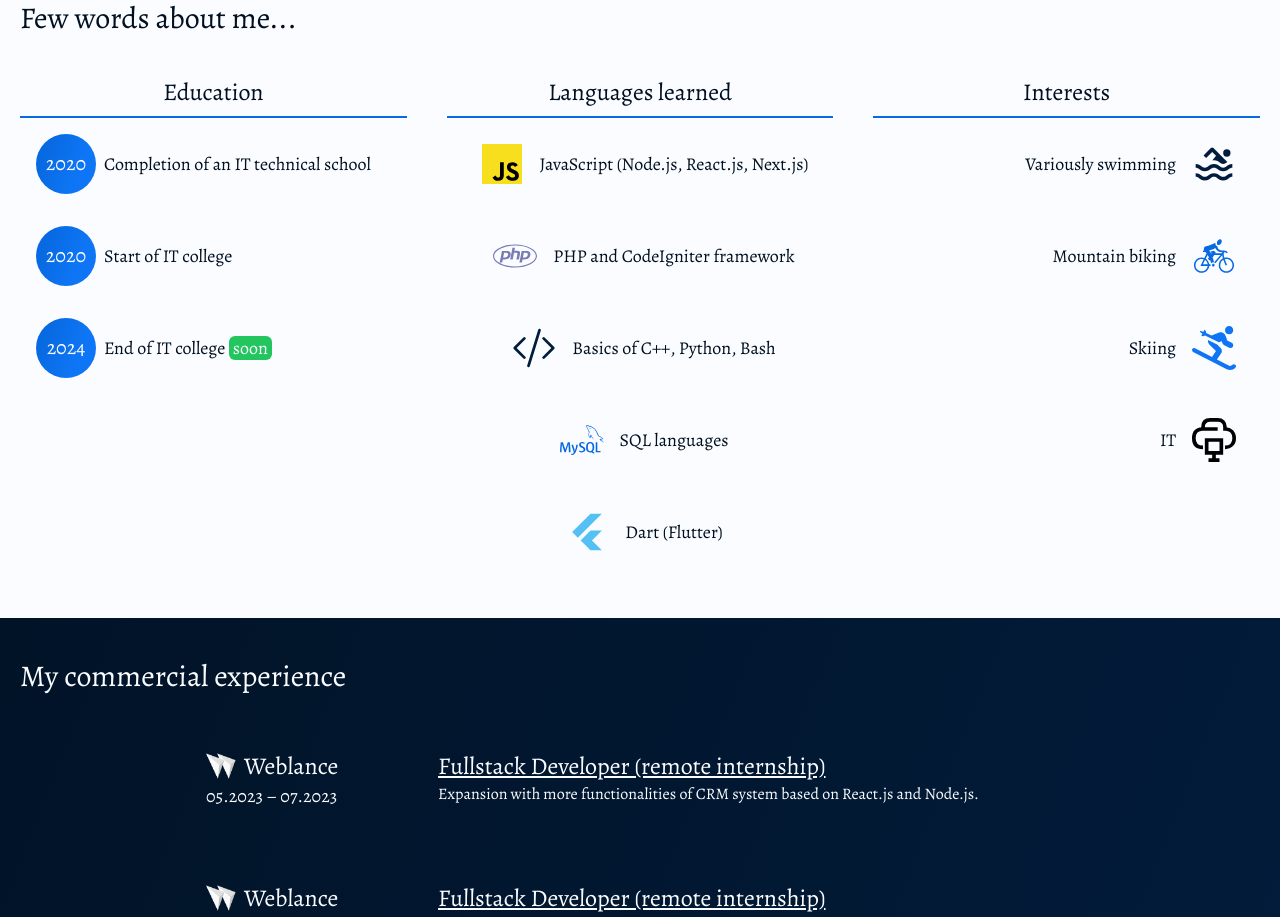
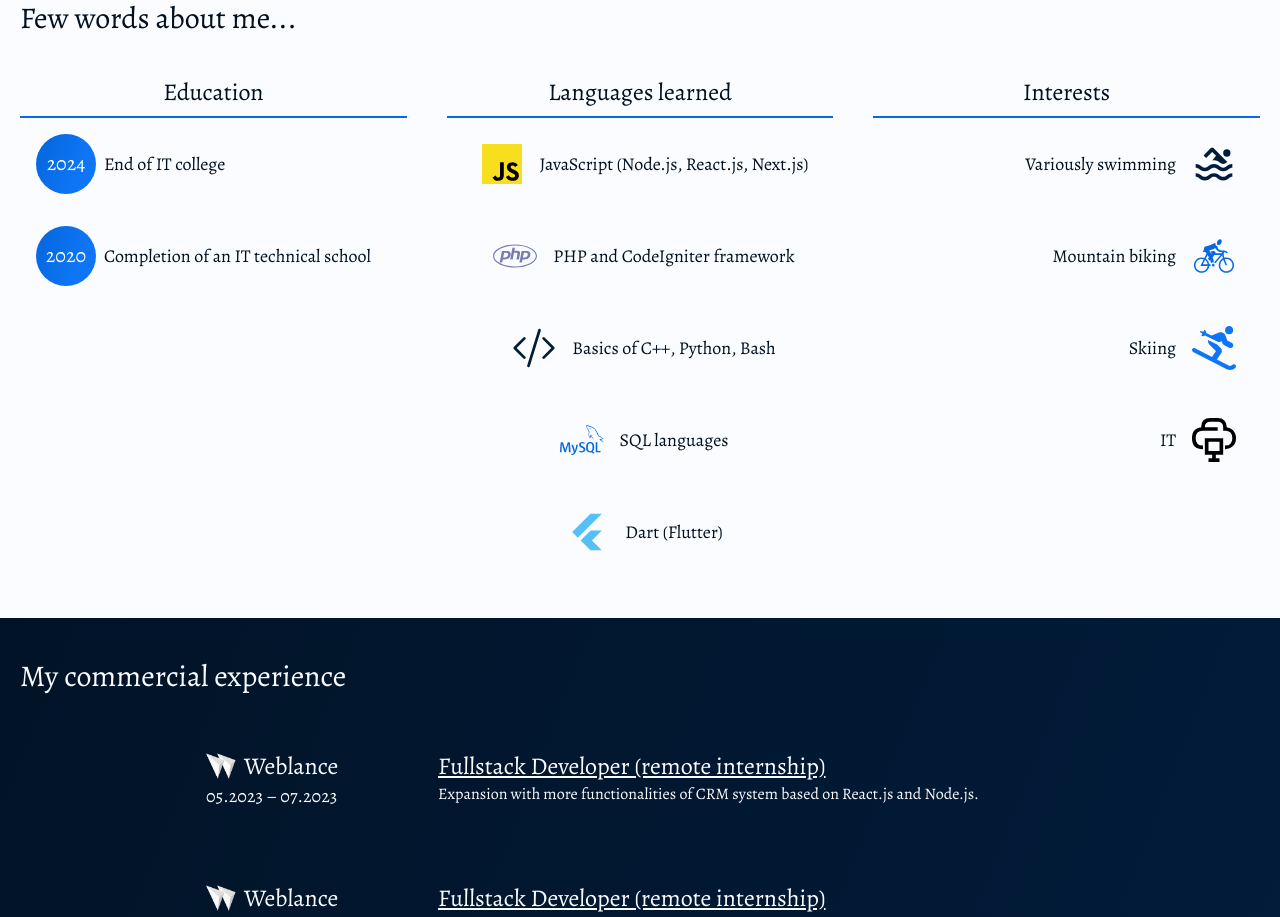
Before and after one commit to ang33l/angel.ovh, a React (Vite) app: page / in a window 1280 px wide. Shown: the part 840-1757 px from the top of the page. Built offline with nearby package versions, Linux system fonts and the light colour scheme.

Commit message:
end of college

```diff
--- a/src/components/sections/about.jsx
+++ b/src/components/sections/about.jsx
@@ -31,9 +31,9 @@ export default function About() {
                   "w-[60px] h-[60px] bg-date text-text p-2 rounded-[30px] flex items-center justify-center text-xl"
                 }
               >
-                2020
+                2024
               </div>
-              <p>Completion of an IT technical school</p>
+              <p>End of IT college</p>
             </div>
             <div
               className={
@@ -47,26 +47,7 @@ export default function About() {
               >
                 2020
               </div>
-              <p>Start of IT college</p>
-            </div>
-            <div
-              className={
-                "flex gap-2 p-4 justify-center lg:justify-start items-center text-lg hover:bg-hover transition-colors"
-              }
-            >
-              <div
-                className={
-                  "w-[60px] h-[60px] bg-date text-text p-2 rounded-[30px] flex items-center justify-center text-xl"
-                }
-              >
-                2024
-              </div>
-              <p>
-                End of IT college{" "}
-                <span className={" px-1 bg-green rounded-md text-text"}>
-                  soon
-                </span>
-              </p>
+              <p>Completion of an IT technical school</p>
             </div>
           </div>
           <div className={"flex-1"}>
```
